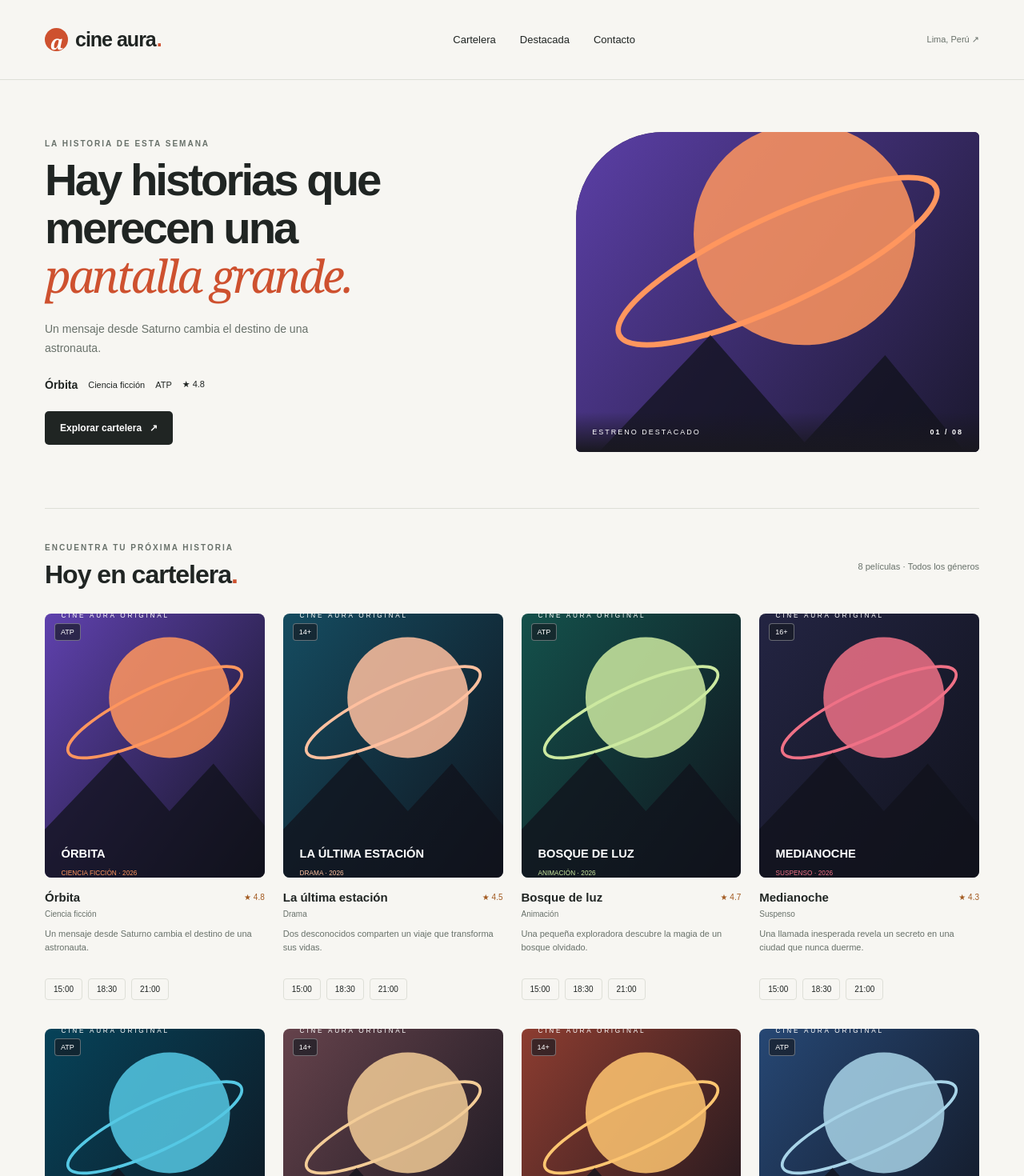
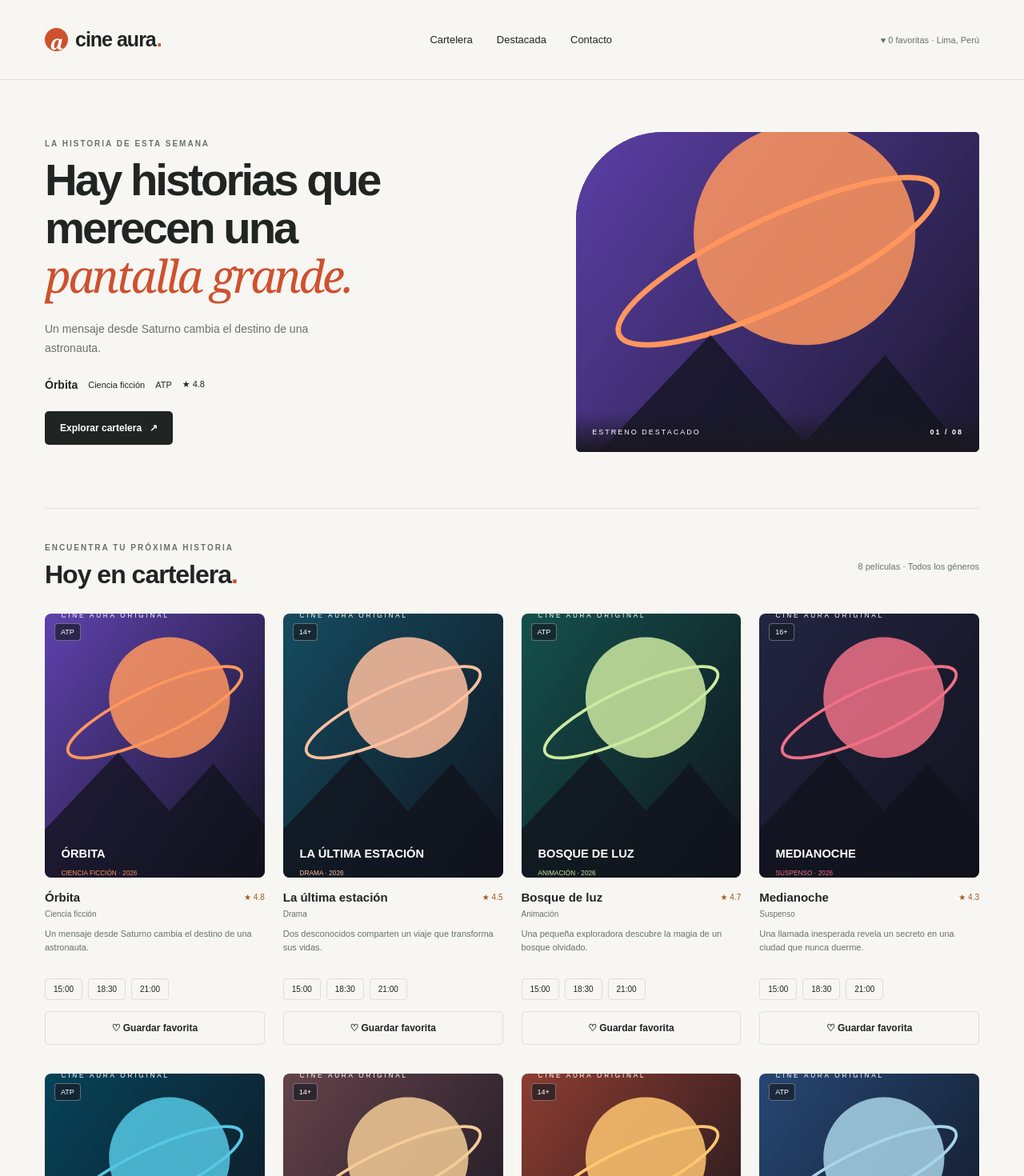
Before and after one commit to amoremore123/DAE-LAB09, a React (Vite) app: page / in a window 1280 px wide. Shown: the top 1470 px of the page at 80% size. Built offline with nearby package versions, Linux system fonts and the light colour scheme.

Commit message:
feat(lab10): agrega favoritas con callbacks y persistencia local

```diff
--- a/src/App.jsx
+++ b/src/App.jsx
@@ -1,19 +1,22 @@
+import { useEffect, useState } from "react";
 import Header from "./components/Header/Header.jsx";
 import Footer from "./components/Footer/Footer.jsx";
 import Hero from "./components/Hero/Hero.jsx";
 import MovieList from "./components/MovieList/MovieList.jsx";
 import { movies } from "./data/movies.js";
+import { loadFavorites, saveFavorites, toggleFavoriteId } from "./utils/favorites.js";
 import "./styles/index.css";
 
 export default function App() {
-  return (
-    <>
-      <Header />
-      <main id="home">
-        <Hero movie={movies[0]} />
-        <MovieList movies={movies} />
-      </main>
-      <Footer />
-    </>
-  );
+  const [favorites, setFavorites] = useState(() => {
+    try { return loadFavorites(window.localStorage, movies.map(movie => movie.id)); }
+    catch { return []; }
+  });
+  useEffect(() => {
+    try { saveFavorites(window.localStorage, favorites); } catch { /* Storage is optional. */ }
+  }, [favorites]);
+  function toggleFavorite(id) {
+    setFavorites(current => toggleFavoriteId(current, id));
+  }
+  return <><Header favoritesCount={favorites.length} /><main id="home"><Hero movie={movies[0]} /><MovieList movies={movies} favorites={favorites} onToggleFavorite={toggleFavorite} /></main><Footer /></>;
 }
--- a/src/components/Header/Header.jsx
+++ b/src/components/Header/Header.jsx
@@ -1,4 +1,4 @@
-export default function Header() {
+export default function Header({ favoritesCount = 0 }) {
   return (
     <header className="header">
       <a className="brand" href="#home">
@@ -10,7 +10,7 @@ export default function Header() {
         <a href="#featured">Destacada</a>
         <a href="#contact">Contacto</a>
       </nav>
-      <span className="location">Lima, Perú ↗</span>
+      <span className="location" aria-live="polite">♥ {favoritesCount} favoritas · Lima, Perú</span>
     </header>
   );
 }
--- a/src/components/MovieCard/MovieCard.jsx
+++ b/src/components/MovieCard/MovieCard.jsx
@@ -1,4 +1,5 @@
-export default function MovieCard({ movie }) {
+import Button from "../Button/Button.jsx";
+export default function MovieCard({ movie, isFavorite = false, onToggleFavorite }) {
   return (
     <article className="movie-card">
       <div className="poster">
@@ -20,6 +21,7 @@ export default function MovieCard({ movie }) {
           <span key={time}>{time}</span>
         ))}
       </div>
+      <Button variant={isFavorite ? "favorite" : "secondary"} className="favorite-button" aria-pressed={isFavorite} aria-label={`${isFavorite ? "Quitar" : "Agregar"} ${movie.title} ${isFavorite ? "de" : "a"} favoritas`} onClick={() => onToggleFavorite(movie.id)}>{isFavorite ? "♥ Guardada" : "♡ Guardar favorita"}</Button>
     </article>
   );
 }
--- a/src/components/MovieList/MovieList.jsx
+++ b/src/components/MovieList/MovieList.jsx
@@ -1,6 +1,6 @@
 import MovieCard from "../MovieCard/MovieCard.jsx";
 
-export default function MovieList({ movies }) {
+export default function MovieList({ movies, favorites = [], onToggleFavorite }) {
   return (
     <section className="movies-section" id="movies">
       <div className="section-heading">
@@ -14,7 +14,7 @@ export default function MovieList({ movies }) {
       </div>
       <div className="movie-grid">
         {movies.map((movie) => (
-          <MovieCard key={movie.id} movie={movie} />
+          <MovieCard key={movie.id} movie={movie} isFavorite={favorites.includes(movie.id)} onToggleFavorite={onToggleFavorite} />
         ))}
       </div>
     </section>
--- a/src/styles/components.css
+++ b/src/styles/components.css
@@ -314,3 +314,5 @@ footer small {
     align-items: flex-start;
   }
 }
+
+.favorite-button{margin-top:14px;width:100%}
--- /dev/null
+++ b/src/utils/favorites.js
@@ -0,0 +1,14 @@
+export const FAVORITES_KEY = "cine-aura-favorites";
+export function loadFavorites(storage, validIds) {
+  try {
+    const saved = JSON.parse(storage?.getItem(FAVORITES_KEY) ?? "[]");
+    return Array.isArray(saved) ? [...new Set(saved.filter(id => validIds.includes(id)))] : [];
+  } catch { return []; }
+}
+export function toggleFavoriteId(current, id) {
+  return current.includes(id) ? current.filter(item => item !== id) : [...current, id];
+}
+export function saveFavorites(storage, favorites) {
+  try { storage?.setItem(FAVORITES_KEY, JSON.stringify(favorites)); return true; }
+  catch { return false; }
+}
```
